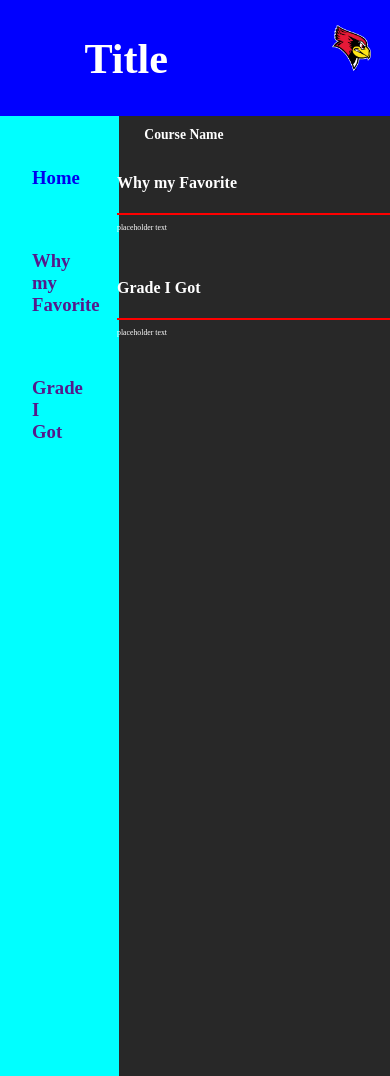
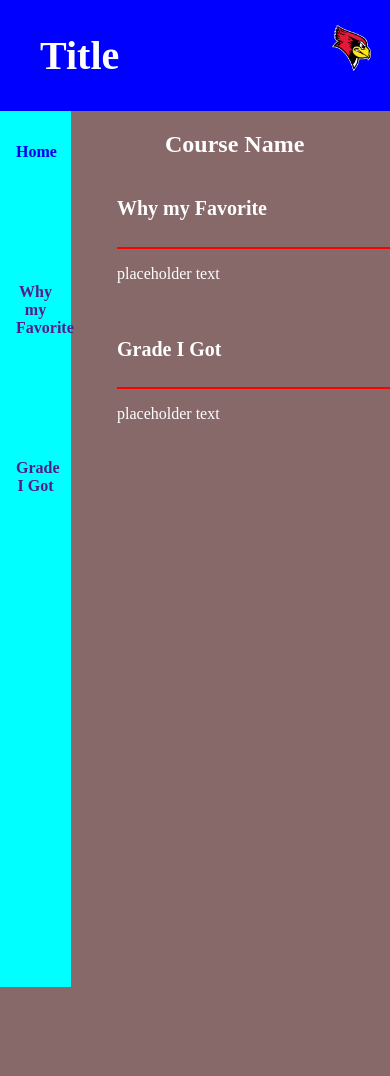
Before and after one commit to sk8terboyz/reactive-site, a plain HTML site: page index.html in a window 390 px wide. Shown: the top 1076 px of the page. After the commit the page ends 987 px from the top, so only its background shows below. Drawn offline with Linux system fonts and the light colour scheme.

Commit message:
styling updates for smaller width screens

```diff
--- a/assets/style.css
+++ b/assets/style.css
@@ -79,19 +79,20 @@ hr {
     top: 3%;
 }
 
-/* @media (min-width: 400px) {
+@media (max-width: 500px) {
     body {
-        background-color: salmon;
+        background-color: rgb(136, 105, 105);
     }
 
     .title_container {
         font-size: 1.25rem;
+        padding-left: 2em;
     }
 
     .sidebar-link_container {
-        font-size: 1.25rem;
         padding: 1em;
         height: 100%;
+        text-align: center;
     }
 
     .content_headers {
@@ -107,8 +108,13 @@ hr {
         font-size: 1.5rem;
         left: 5%;
     }
+
+    h3 {
+        font-size: 1rem;
+        margin-bottom: 5em;
+    }
 }
- */
+
 /*
  @media (max-width: 800px) {
 
```
